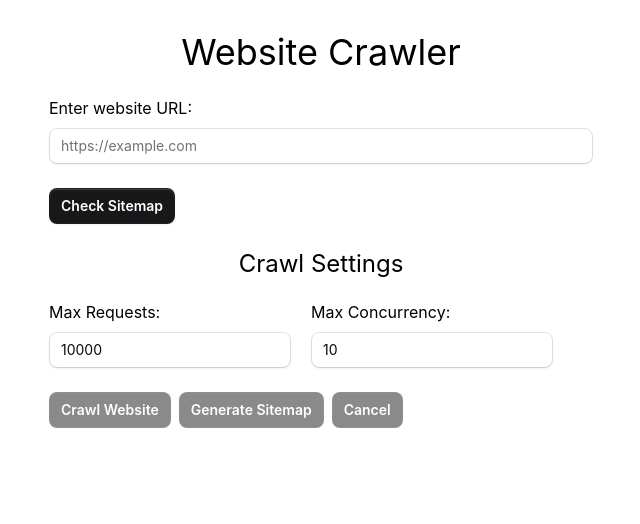
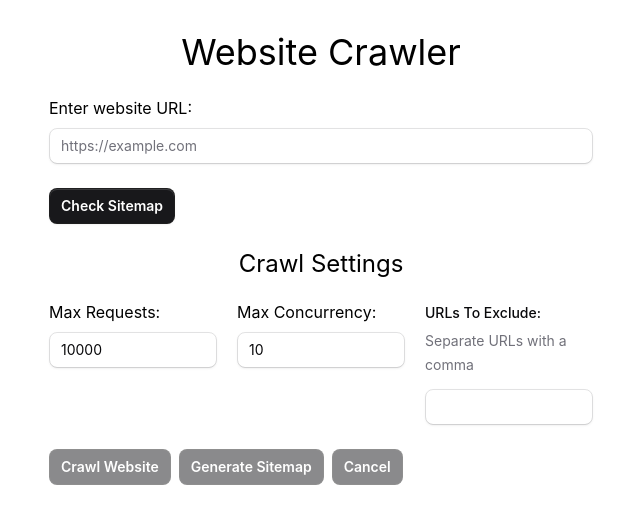
Before and after one commit to dsinger37/web-crawler-electron, a React (Vite) app: page / in a window 1280 px wide. Shown: the top 524 px of the page, without its empty margins (319-959 px from the left). Built offline with nearby package versions, Linux system fonts and the light colour scheme.

Commit message:
feat: allow users to exclude specified URLs
Add an input where users can enter URLs that should be excluded from the crawl.

#CRAWLER-2[complete]

```diff
--- a/src/components/CrawlButton.tsx
+++ b/src/components/CrawlButton.tsx
@@ -1,5 +1,6 @@
 import { useState } from "react";
 import { Button } from "./base/Button";
+import { Description, Field, Label } from "./base/Fieldset";
 import { Input } from "./base/Input";
 
 interface CrawlButtonProps {
@@ -16,6 +17,7 @@ export const CrawlButton = ({ websiteUrl, onCrawlProgress, onCrawlComplete, isCr
   const [maxConcurrency, setMaxConcurrency] = useState(10);
   const [isCrawling, setIsCrawling] = useState(false);
   const [crawledUrls, setCrawledUrls] = useState<string[]>([]);
+  const [urlsToExclude, setUrlsToExclude] = useState<string[]>([]);
 
   const handleClick = async () => {
     setIsCrawlCancelled(false);
@@ -24,7 +26,13 @@ export const CrawlButton = ({ websiteUrl, onCrawlProgress, onCrawlComplete, isCr
       onCrawlProgress(pageCount, discoveredUrlCount, isCrawlCancelled);
     });
 
-    const { pageCount, discoveredUrlCount, crawledUrls } = await window.electronApi.invoke("crawl-website", websiteUrl, maxRequests, maxConcurrency);
+    const { pageCount, discoveredUrlCount, crawledUrls } = await window.electronApi.invoke(
+      "crawl-website",
+      websiteUrl,
+      maxRequests,
+      maxConcurrency,
+      urlsToExclude
+    );
     setIsCrawling(false);
     setCrawledUrls(crawledUrls);
     onCrawlComplete(pageCount, discoveredUrlCount, crawledUrls);
@@ -40,6 +48,10 @@ export const CrawlButton = ({ websiteUrl, onCrawlProgress, onCrawlComplete, isCr
     window.electronApi.send("cancel-crawl");
   };
 
+  const handleUrlsToExclude = (e: React.ChangeEvent<HTMLInputElement>) => {
+    setUrlsToExclude(e.target.value.split(","));
+  };
+
   return (
     <div className={className}>
       <h2 className="text-center text-2xl mb-5">Crawl Settings</h2>
@@ -52,6 +64,11 @@ export const CrawlButton = ({ websiteUrl, onCrawlProgress, onCrawlComplete, isCr
           Max Concurrency:
           <Input type="number" value={maxConcurrency} onChange={(e) => setMaxConcurrency(Number(e.target.value))} className="mb-6 mt-2" />
         </label>
+        <Field>
+          <Label>URLs To Exclude:</Label>
+          <Description>Separate URLs with a comma</Description>
+          <Input type="text" value={urlsToExclude} onChange={handleUrlsToExclude} className="mb-6 mt-2" />
+        </Field>
       </div>
       <Button onClick={handleClick} disabled={!websiteUrl || isCrawling} className="mr-2">
         Crawl Website
--- /dev/null
+++ b/src/components/base/Fieldset.tsx
@@ -0,0 +1,122 @@
+import {
+  Description as HeadlessDescription,
+  Field as HeadlessField,
+  Fieldset as HeadlessFieldset,
+  Label as HeadlessLabel,
+  Legend as HeadlessLegend,
+  type DescriptionProps as HeadlessDescriptionProps,
+  type FieldProps as HeadlessFieldProps,
+  type FieldsetProps as HeadlessFieldsetProps,
+  type LabelProps as HeadlessLabelProps,
+  type LegendProps as HeadlessLegendProps,
+} from "@headlessui/react";
+import { clsx } from "clsx";
+import type { ComponentPropsWithoutRef } from "react";
+
+export const Fieldset = ({
+  className,
+  ...props
+}: { disabled?: boolean } & HeadlessFieldsetProps) => {
+  return (
+    <HeadlessFieldset
+      {...props}
+      className={clsx(
+        className,
+        "[&>*+[data-slot=control]]:mt-6 [&>[data-slot=text]]:mt-1",
+      )}
+    />
+  );
+};
+
+export const Legend = ({ ...props }: HeadlessLegendProps) => {
+  return (
+    <HeadlessLegend
+      {...props}
+      className={clsx(
+        props.className,
+        "text-base/6 font-semibold text-zinc-950 data-[disabled]:opacity-50 sm:text-sm/6 dark:text-white",
+      )}
+      data-slot="legend"
+    />
+  );
+};
+
+export const FieldGroup = ({
+  className,
+  ...props
+}: ComponentPropsWithoutRef<"div">) => {
+  return (
+    <div
+      {...props}
+      className={clsx(className, "space-y-8")}
+      data-slot="control"
+    />
+  );
+};
+
+export const Field = ({ className, ...props }: HeadlessFieldProps) => {
+  return (
+    <HeadlessField
+      className={clsx(
+        className,
+        "[&>[data-slot=label]+[data-slot=control]]:mt-3",
+        "[&>[data-slot=label]+[data-slot=description]]:mt-1",
+        "[&>[data-slot=description]+[data-slot=control]]:mt-3",
+        "[&>[data-slot=control]+[data-slot=description]]:mt-3",
+        "[&>[data-slot=control]+[data-slot=error]]:mt-3",
+        "[&>[data-slot=label]]:font-medium",
+      )}
+      {...props}
+    />
+  );
+};
+
+export const Label = ({
+  className,
+  ...props
+}: { className?: string } & HeadlessLabelProps) => {
+  return (
+    <HeadlessLabel
+      {...props}
+      className={clsx(
+        className,
+        "select-none text-base/6 text-zinc-950 data-[disabled]:opacity-50 sm:text-sm/6 dark:text-white",
+      )}
+      data-slot="label"
+    />
+  );
+};
+
+export const Description = ({
+  className,
+  disabled,
+  ...props
+}: { className?: string; disabled?: boolean } & HeadlessDescriptionProps) => {
+  return (
+    <HeadlessDescription
+      {...props}
+      className={clsx(
+        className,
+        "text-base/6 text-zinc-500 data-[disabled]:opacity-50 sm:text-sm/6 dark:text-zinc-400",
+      )}
+      data-slot="description"
+    />
+  );
+};
+
+export const ErrorMessage = ({
+  className,
+  disabled,
+  ...props
+}: { className?: string; disabled?: boolean } & HeadlessDescriptionProps) => {
+  return (
+    <HeadlessDescription
+      {...props}
+      className={clsx(
+        className,
+        "text-base/6 text-red-600 data-[disabled]:opacity-50 sm:text-sm/6 dark:text-red-500",
+      )}
+      data-slot="error"
+    />
+  );
+};
--- a/src/main.ts
+++ b/src/main.ts
@@ -81,7 +81,7 @@ ipcMain.handle("check-sitemap", async (event, websiteUrl: string) => {
   return pageCount;
 });
 
-ipcMain.handle("crawl-website", async (event, websiteUrl: string, maxRequests: number, maxConcurrency: number) => {
+ipcMain.handle("crawl-website", async (event, websiteUrl: string, maxRequests: number, maxConcurrency: number, urlsToExclude: string[]) => {
   const crawledUrls: string[] = [];
   const discoveredUrls: Set<string> = new Set();
 
@@ -103,6 +103,7 @@ ipcMain.handle("crawl-website", async (event, websiteUrl: string, maxRequests: n
         const response = await fetch(request.url, { method: "HEAD" });
         const contentType = response.headers.get("content-type");
 
+        // NOTE: This check will make sure that only supported content types are crawled (e.g. the default content types and any additional ones added to the additionalAllowedContentTypes array). This is to prevent crawling content types that were missed in the ignoredExtensionsPattern in the requestHandler.
         if (contentType && !allowedContentTypes.some((type) => contentType.includes(type))) {
           logger.info(`Skipping link with unsupported content type: ${request.url}`);
           return false;
@@ -126,14 +127,24 @@ ipcMain.handle("crawl-website", async (event, websiteUrl: string, maxRequests: n
         .map((_, el) => $(el).attr("href"))
         .get()
         .filter((href) => !ignoredExtensionsPattern.test(href));
+      const filteredLinks = links.filter((link) => {
+        return !urlsToExclude.some((urlSegment) => {
+          const urlSegmentPattern = new RegExp(`^${websiteUrl}/${urlSegment}(/|$)`);
+          // TODO: Add a log message here to show which URLs are being excluded. This should probably be sent to a different file than the main log file to keep the main log file clean.
+          return urlSegmentPattern.test(link);
+        });
+      });
 
       // Discovered Urls could possibly be much larger than crawled Urls because it includes all the <a> tags that have an href attribute.
-      links.forEach((link) => discoveredUrls.add(link));
+      // We're not adding excluded URLs to the discoveredUrls set because they're not going to be crawled.
+      // This is just to give the user an idea of how many URLs were found on the website. If we want to include excluded URLs in the count, we can do that by using "links" instead of "filteredLinks".
+      // NOTE: We could possibly add a setting to include/exclude excluded URLs from the discovered URL count
+      filteredLinks.forEach((link) => discoveredUrls.add(link));
 
       await enqueueLinks({
         // TODO: Add a setting to enable crawling subdomains using the "same-hostname" strategy
         strategy: "same-origin",
-        urls: links,
+        urls: filteredLinks,
       });
       event.sender.send("crawl-progress", crawledUrls.length, discoveredUrls.size, isCrawlCancelled);
     },
```
Lines whose indentation alone changed are shown as unchanged.
